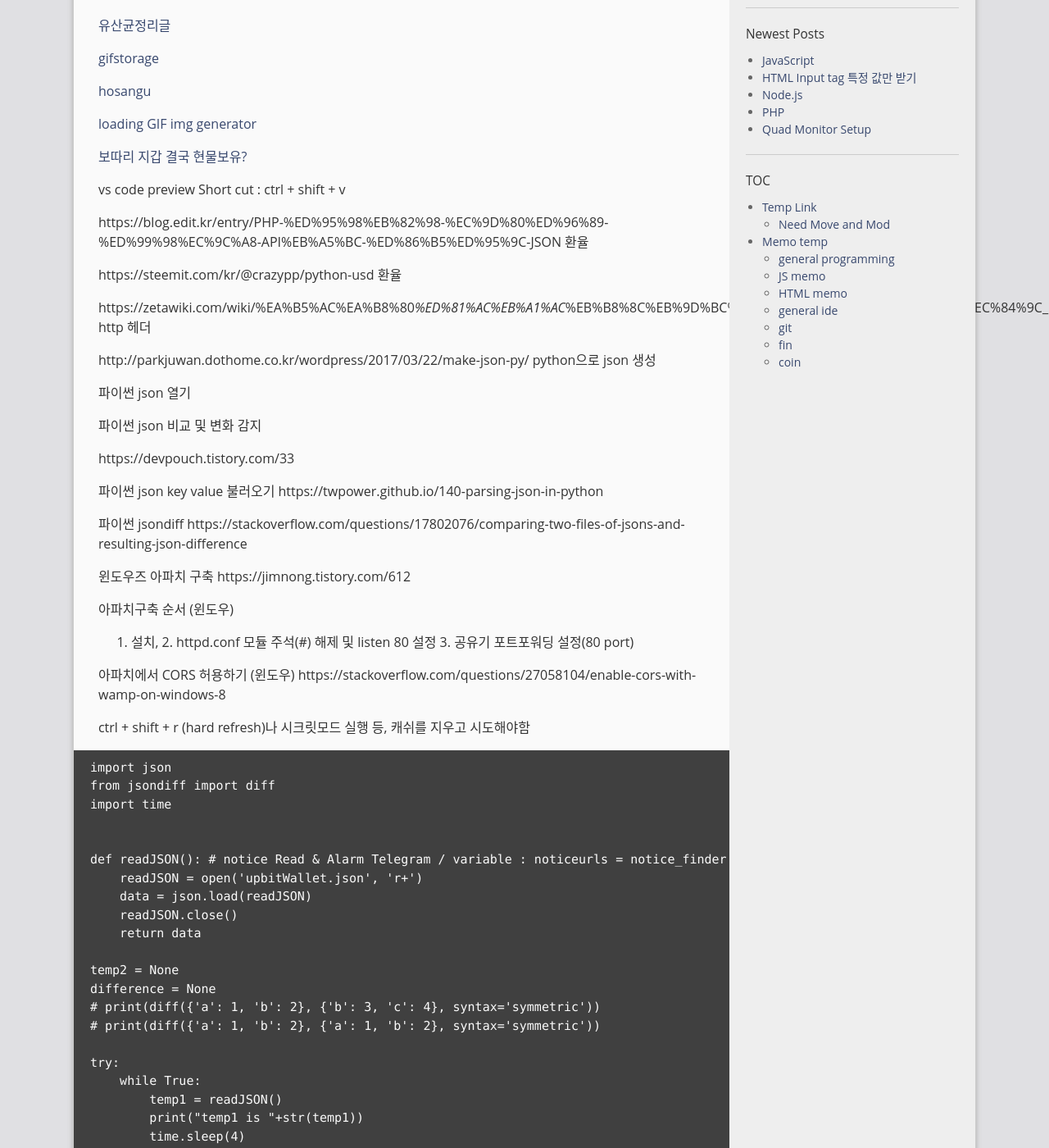
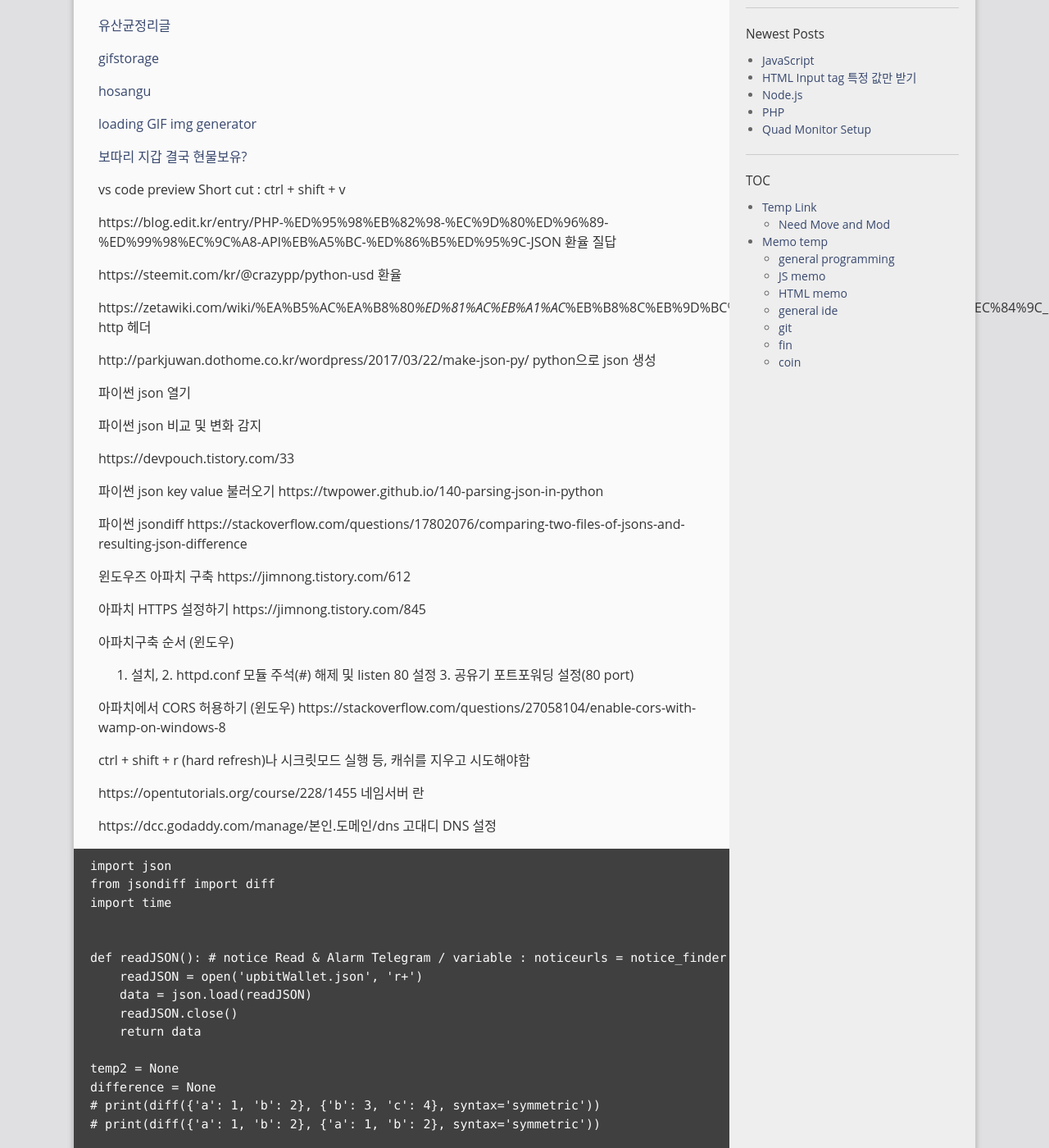
Before and after one commit to gloomydumber/copy, a Jekyll site: the page built from _posts/2020-03-01-TempLink.md, in a window 1280 px wide and 1400 px high, scrolled down 343 px. Shown: the whole window at 82% size. Built offline with Jekyll 4.4.1, drawn with Linux system fonts in a browser that asks for light colours; comment, search, counter and statistics services are not loaded; some of the changed text lies outside the part shown.

Commit message:
PostModded

````diff
--- a/_posts/2020-03-01-TempLink.md
+++ b/_posts/2020-03-01-TempLink.md
@@ -24,7 +24,7 @@ use_math: true
 
 vs code preview Short cut : ctrl + shift + v
 
-https://blog.edit.kr/entry/PHP-%ED%95%98%EB%82%98-%EC%9D%80%ED%96%89-%ED%99%98%EC%9C%A8-API%EB%A5%BC-%ED%86%B5%ED%95%9C-JSON 환율
+https://blog.edit.kr/entry/PHP-%ED%95%98%EB%82%98-%EC%9D%80%ED%96%89-%ED%99%98%EC%9C%A8-API%EB%A5%BC-%ED%86%B5%ED%95%9C-JSON 환율 질답
 
 https://steemit.com/kr/@crazypp/python-usd 환율
 
@@ -44,6 +44,8 @@ https://devpouch.tistory.com/33
 
 윈도우즈 아파치 구축 https://jimnong.tistory.com/612
 
+아파치 HTTPS 설정하기 https://jimnong.tistory.com/845
+
 아파치구축 순서 (윈도우)
 
 1. 설치, 2. httpd.conf 모듈 주석(#) 해제 및 listen 80 설정 3. 공유기 포트포워딩 설정(80 port)
@@ -51,6 +53,10 @@ https://devpouch.tistory.com/33
 아파치에서 CORS 허용하기 (윈도우) https://stackoverflow.com/questions/27058104/enable-cors-with-wamp-on-windows-8
 
 ctrl + shift + r (hard refresh)나 시크릿모드 실행 등, 캐쉬를 지우고 시도해야함
+
+https://opentutorials.org/course/228/1455 네임서버 란
+
+https://dcc.godaddy.com/manage/본인.도메인/dns 고대디 DNS 설정
 
 ```pyhthon
 import json
@@ -94,6 +100,8 @@ except Exception as e:
 >>> diff({'a': 1, 'b': 2}, {'b': 3, 'c': 4}, syntax='symmetric')
 {insert: {'c': 4}, 'b': [2, 3], delete: {'a': 1}}
 ```
+
+셀레늄 에러중 하나 https://stackoverflow.com/questions/53902507/unknown-error-session-deleted-because-of-page-crash-from-unknown-error-cannot/53970825
 
 ## Memo temp
 
````
Also changed, not shown: other parts of _posts/2020-03-01-TempLink.md (+2 -0 lines), _posts/2020-08-20-generalJs.md (+4 -0 lines).
